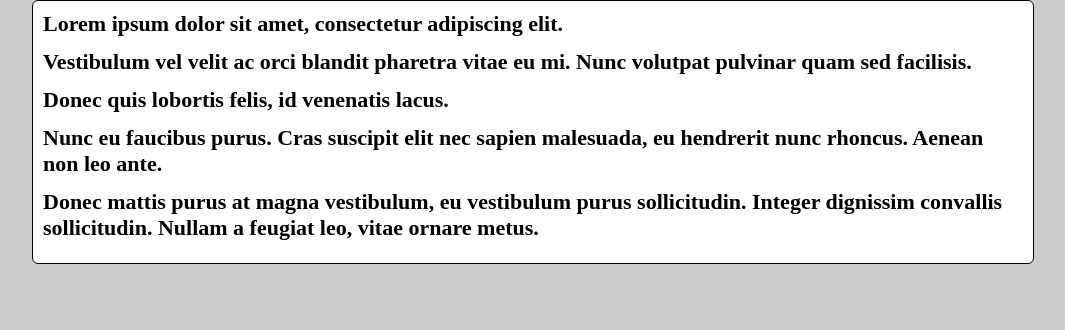
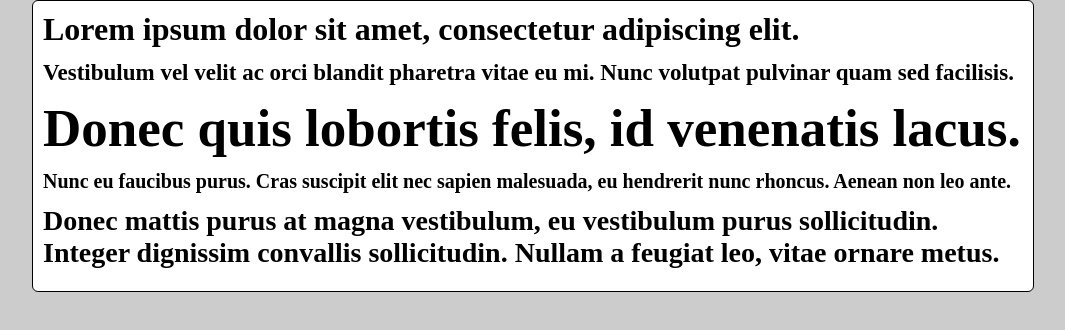
Before and after one commit to jonzielen/FontResizer, a plain HTML site: page index.html in a window 1280 px wide. Shown: the whole page, without its empty margins (107-1172 px from the left). Drawn offline with Linux system fonts and the light colour scheme.

Commit message:
clean up

```diff
--- a/index.html
+++ b/index.html
@@ -7,18 +7,24 @@
 </head>
 <body>
   <div class="wrapper">
-    <h1>Lorem ipsum dolor sit amet, consectetur adipiscing elit.</h1>
+    <h1 class="intro">Lorem ipsum dolor sit amet, consectetur adipiscing elit.</h1>
     <h1>Vestibulum vel velit ac orci blandit pharetra vitae eu mi. Nunc volutpat pulvinar quam sed facilisis.</h1>
     <h1>Donec quis lobortis felis, id venenatis lacus.</h1>
     <h1>Nunc eu faucibus purus. Cras suscipit elit nec sapien malesuada, eu hendrerit nunc rhoncus. Aenean non leo ante.</h1>
-    <h1>Donec mattis purus at magna vestibulum, eu vestibulum purus sollicitudin. Integer dignissim convallis sollicitudin. Nullam a feugiat leo, vitae ornare metus.</h1>
+    <h1 id="test">Donec mattis purus at magna vestibulum, eu vestibulum purus sollicitudin. Integer dignissim convallis sollicitudin. Nullam a feugiat leo, vitae ornare metus.</h1>
   </div>
 
   <script src="js/main.js"></script>
   <script>
-    FontResizer(document.querySelectorAll('h1')).options({
+    FontResizer(document.querySelectorAll('h1')).resize();
+
+    FontResizer(document.querySelectorAll('.intro')).resize({
+      maxFontSize: '32px'
+    });
+
+    FontResizer(document.querySelectorAll('#test')).resize({
       lines: 2,
-      maxFontSize: '22px'
+      maxFontSize: '32px'
     });
   </script>
 </body>
--- a/js/main.js
+++ b/js/main.js
@@ -20,7 +20,6 @@ var FontResizer = function(obj) {
     var elems = [].slice.call(obj);
 
     // resets all heights and change opacity
-    // only happens 1st time
     elems.map(function(elem) {
       resetFontHeight(elem);
       hideElem(elem);
@@ -86,6 +85,7 @@ var FontResizer = function(obj) {
     }
 
     function elemFontLessThanDefault(elem) {
+      // font size is less than/equal to max font, OR if max font size set
       if (getHeightNumber(window.getComputedStyle(elem, null).fontSize) <= getHeightNumber(settings.maxFontSize) || getHeightNumber(settings.maxFontSize) === 0) {
         return true;
       }
@@ -103,6 +103,6 @@ var FontResizer = function(obj) {
   }
 
   return {
-    options: setSettings
+    resize: setSettings
   };
 };
```
